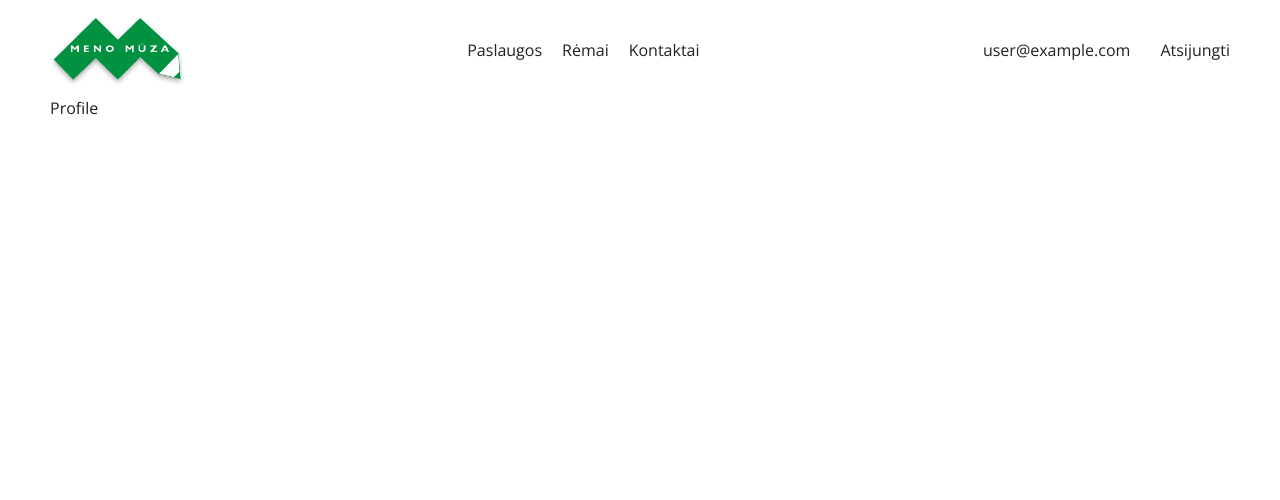
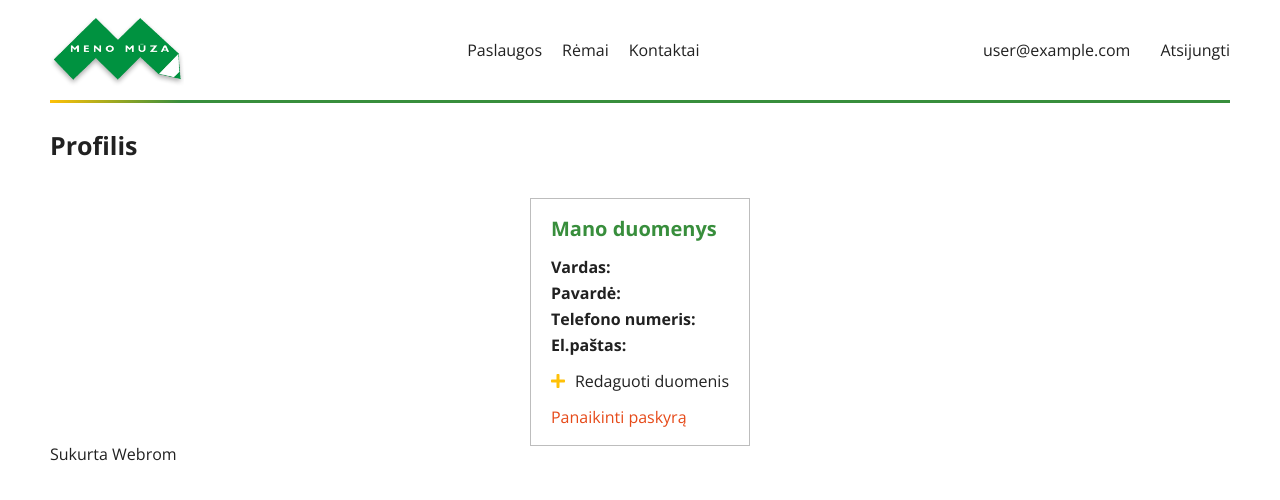
Before and after one commit to Romienas/reminimas, a React (Create React App) app: page /profile in a window 1280 px wide. Shown: the top 500 px of the page. Built offline with nearby package versions, Linux system fonts and the light colour scheme; no server answers; the database is empty; sample sign-in values are in the browser's storage.

Commit message:
created user profile page

```diff
--- a/src/index.scss
+++ b/src/index.scss
@@ -829,6 +829,104 @@ select {
 	}
 }
 
+.profile__container {
+	display: flex;
+	justify-content: center;
+	height: 100%;
+}
+
+.profile__box {
+	border: 1px solid $borderColor;
+
+	li {
+		margin-bottom: 10px;
+	}
+
+	span {
+		font-weight: 700;
+		padding-right: 10px;
+	}
+}
+
+.profile__box-padding {
+	padding: 20px;
+}
+
+.profile__title {
+	font-weight: 700;
+	color: $darkPrimaryColor;
+	margin-bottom: 20px;
+}
+
+.profile__edit {
+	margin-top: 20px;
+	cursor: pointer;
+
+	span {
+		color: $accentColor;
+	}
+}
+
+.profile__edit:hover {
+	color: $accentColor;
+}
+
+.profile__inputs {
+	margin-top: 20px;
+}
+
+.profile__inputs-margin {
+	margin-bottom: 10px;
+}
+
+.profile__editButton {
+	display: flex;
+	justify-content: flex-end;
+}
+
+.profile__deleteAcc {
+	color: $dangerColor;
+	cursor: pointer;
+	margin-top: 20px;
+}
+
+.profile__warning {
+	position: absolute;
+	display: flex;
+	justify-content: center;
+	align-items: center;
+	top: 0;
+	bottom: 0;
+	left: 0;
+	width: 100%;
+	background-color: rgba(0, 0, 0, 0.8);
+}
+
+.profile__warning-box {
+	background-color: #FFFFFF;
+	width: 300px;
+
+	p {
+		margin: 30px;
+	}
+}
+
+.profile__warning-buttons {
+	display: flex;
+	justify-content: center;
+	align-items: center;
+	margin-bottom: 30px;
+}
+
+.profile__warning-buttons--yes {
+	cursor: pointer;
+	margin-right: 20px;
+}
+
+.profile__warning-buttons--yes:hover{
+	color: $dangerColor;
+}
+
 // MEDIA QUERIES
 
 @media only screen and (max-width: 800px) {
--- a/src/routes/profile.js
+++ b/src/routes/profile.js
@@ -1,13 +1,208 @@
-import React from 'react';
-import Header from '../modules/header';
+import React from 'react'
+import Header from '../modules/header'
+import Footer from '../modules/footer'
+import Loading from '../components/loading'
+import * as firebase from 'firebase'
+import { FontAwesomeIcon } from '@fortawesome/react-fontawesome'
+import { faPlus, faMinus } from '@fortawesome/free-solid-svg-icons'
+import Input from '../components/inputs/input'
+import Button from '../components/button'
+import { withRouter } from 'react-router-dom'
 
-export default class Profile extends React.Component {
+let db = firebase.firestore()
+
+class Profile extends React.Component {
+    constructor(props){
+        super(props)
+        this.state = {
+            loading: false,
+            userObj: {},
+            newName: '',
+            newSurname: '',
+            newPhone: '',
+            showEdit: false,
+            warning: false
+        }
+    }
+
+    componentDidMount(){
+        this.setState({
+            loading: true
+        })
+
+        db.collection('users').doc(localStorage.getItem('userID'))
+        .onSnapshot( (doc) => {
+            let data = doc.data();
+            data = JSON.stringify(data);
+            data = JSON.parse(data);
+
+            this.setState({
+                loading: false,
+                userObj: data
+            })
+        })
+    }
+
+    editProfile = () => {
+
+        this.setState({
+            loading: true
+        })
+
+        //Update name
+        if(this.state.newName !== ''){
+            db.collection('users').doc(localStorage.getItem('userID')).update({
+                name: this.state.newName
+            }).then( () => this.setState({newName: '', loading: false, showEdit: false}))
+        }
+
+        //Update surname
+        if(this.state.newSurname !== ''){
+            db.collection('users').doc(localStorage.getItem('userID')).update({
+                surname: this.state.newSurname
+            }).then( () => this.setState({newSurname: '', loading: false, showEdit: false}))
+        }
+
+        //Update phone number
+        if(this.state.newPhone !== ''){
+            db.collection('users').doc(localStorage.getItem('userID')).update({
+                phone: this.state.newPhone
+            }).then( () => this.setState({newPhone: '', loading: false, showEdit: false}))
+        }
+    }
+
+    deleteAcc = () => {
+        const {history} = this.props
+        const user = firebase.auth().currentUser
+
+
+            db.collection('users').doc(localStorage.getItem('userID'))
+            .delete()
+            .then(() => {
+                user.delete().then(() => {
+                    localStorage.removeItem('userID')
+                    localStorage.removeItem('userEmail')
+                    localStorage.removeItem('admin')
+                    history.push('/')
+                })
+            })
+
+        .catch((err) => {
+            console.log('User delete error: ', err)
+        })
+    }
+
     render() {
         return(
             <div>
                 <Header />
-                Profile
+                {this.state.loading &&
+                    <Loading />
+                }
+                <div className='profile'>
+                {this.state.warning &&
+                    <div className='profile__warning'>
+                        <div className='profile__warning-box'>
+                            <p>
+                                Ar tikrai norite panaikinti savo paskyrą?
+                            </p>
+                            <div className='profile__warning-buttons'>
+                                <div
+                                    className='profile__warning-buttons--yes'
+                                    onClick={this.deleteAcc}
+                                >
+                                    Taip
+                                </div>
+                                <Button
+                                    buttonText='Ne'
+                                    handleClick={() => this.setState({warning: false})}
+                                />
+                            </div>
+                        </div>
+                    </div>
+                }
+                    <div className='global__title'>
+                        <h2>Profilis</h2>
+                    </div>
+                    <div className='profile__container'>
+                        <div className='profile__box'>
+                            <div className='profile__box-padding'>
+                                <div className='profile__title'>
+                                    <h3>Mano duomenys</h3>
+                                </div>
+                                <ul>
+                                    <li>
+                                        <span>Vardas:</span> {this.state.userObj.name}
+                                    </li>
+                                    <li>
+                                        <span>Pavardė:</span> {this.state.userObj.surname}
+                                    </li>
+                                    <li>
+                                        <span>Telefono numeris:</span> {this.state.userObj.phone}
+                                    </li>
+                                    <li>
+                                        <span>El.paštas:</span> {this.state.userObj.email}
+                                    </li>
+                                </ul>
+                                <div>
+                                    <div
+                                        className='profile__edit'
+                                        onClick={()=>this.setState({showEdit: !this.state.showEdit})}
+                                    >
+                                        <span>
+                                            {this.state.showEdit ?
+                                                <FontAwesomeIcon icon={faMinus} /> :
+                                                <FontAwesomeIcon icon={faPlus} />
+                                            }
+                                        </span>
+                                        Redaguoti duomenis
+                                    </div>
+                                    {this.state.showEdit &&
+                                        <div className='profile__inputs'>
+                                            <div className='profile__inputs-margin'>
+                                                <Input
+                                                    placeholder='Vardas'
+                                                    changeHandler={(newName) => this.setState({newName})}
+                                                    type='text'
+                                                />
+                                            </div>
+                                            <div className='profile__inputs-margin'>
+                                                <Input
+                                                    placeholder='Pavardė'
+                                                    changeHandler={(newSurname) => this.setState({newSurname})}
+                                                    type='text'
+                                                />
+                                            </div>
+                                            <div className='profile__inputs-margin'>
+                                                <Input
+                                                    placeholder='Telefono numeris'
+                                                    changeHandler={(newPhone) => this.setState({newPhone})}
+                                                    type='number'
+                                                />
+                                            </div>
+                                            <div className='profile__editButton'>
+                                                <Button
+                                                    buttonText='Redaguoti'
+                                                    handleClick={this.editProfile}
+                                                />
+                                            </div>
+                                        </div>
+                                    }
+                                    <div
+                                        className='profile__deleteAcc'
+                                        onClick={() => this.setState({warning: true})}
+                                    >
+                                        Panaikinti paskyrą
+                                    </div>
+                                </div>
+                            </div>
+                        </div>
+                    </div>
+                </div>
+                <Footer />
             </div>
         )
     }
 }
+
+export default withRouter(Profile)
--- a/src/routes/registration.js
+++ b/src/routes/registration.js
@@ -59,7 +59,10 @@ export default class Registration extends React.Component {
                 db.collection("users").doc(userID).set({
                     email,
                     userID,
-                    role: ''
+                    role: '',
+                    phone: '',
+                    name: '',
+                    surname: ''
                 })
                 .catch(function(error) {
                     console.error("Error adding document: ", error);
```
Also changed, not shown: src/App.js (indentation only).
